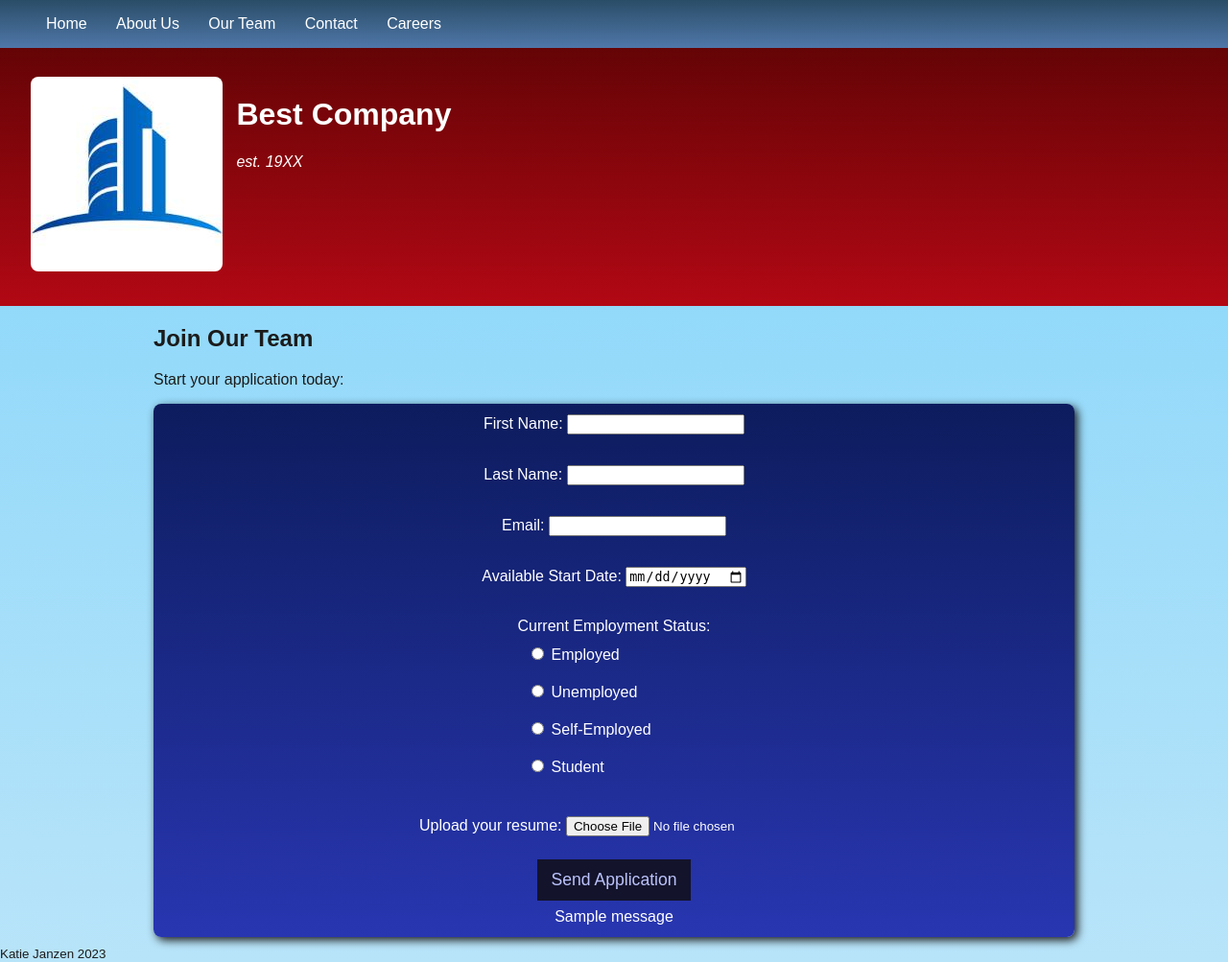
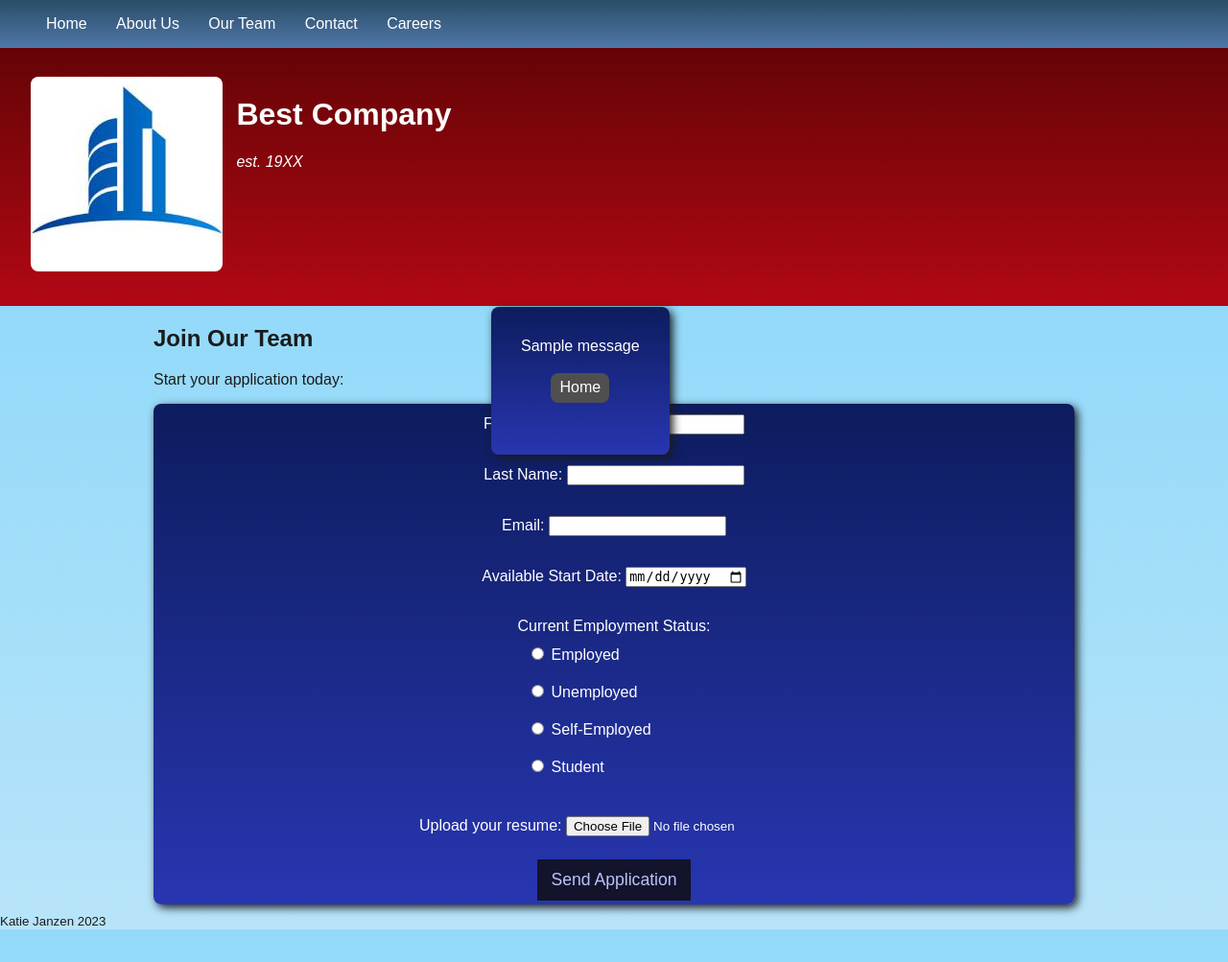
Before and after one commit to ImpendingKataclysm/company_website, a Django app: template main_site/templates/careers.html in a window 1280 px wide. Shown: the whole page at 96% size. After the commit the page ends 969 px from the top, so only its background shows below. Run offline with Django 3.2, Linux system fonts and the light colour scheme; the template is opened without the code that fills it, so the values that code supplies are empty; tables that the repository leaves empty hold one stand-in row (values such as "Sample post"); one stand-in notice (Sample message) is shown.

Commit message:
Display success/error messages in a popup element in the middle of the screen when the user submits a form, including a button to return to the home page.

```diff
--- a/main_site/static/styles/main.css
+++ b/main_site/static/styles/main.css
@@ -130,7 +130,7 @@ nav li a:hover, nav li a:active {
     background-image: url("../images/home-join.jpg");
 }
 
-/* Standout page elements such as employee profiles and forms */
+/* Standout page elements */
 .card {
     background-image: linear-gradient(to bottom, #0d1c5d, #2836b1);
     color: white;
@@ -176,9 +176,37 @@ nav li a:hover, nav li a:active {
     border: none;
 }
 
-/* Success message for email/job application submission */
-.success-message {
-    padding: 0.5rem;
+/* Success and error messages for form submission */
+.response_message {
+    width: 10rem;
+    height: 8rem;
+    padding: 0.8rem;
+    text-align: center;
+    position: fixed;
+    top:40%;
+    left: 40%;
+}
+
+.response_message p {
+    line-height: 1.5;
+}
+
+.response-btn {
+    cursor: pointer;
+    background: #4f4f4f;
+    padding: 0.4rem;
+    width: 30%;
+    margin: auto;
+    border-radius: 0.5rem;
+}
+
+.response-btn a:link, .response-btn a:visited {
+    color: white;
+    text-decoration: none;
+}
+
+.response-btn a:hover, .response-btn a:active {
+    color: #5c82e7;
 }
 
 /* Responsive layouts */
--- a/main_site/templates/careers.html
+++ b/main_site/templates/careers.html
@@ -51,10 +51,13 @@
             </div>
             <button type="submit" class="submit-btn">Send Application</button>
             {% if messages %}
-                <div class="success-message">
-                {% for message in messages %}
-                    {{ message }}
-                {% endfor %}
+                <div class="card response_message">
+                    <p>
+                        {% for message in messages %}
+                            {{ message }}
+                        {% endfor %}
+                    </p>
+                    <div class="response-btn"><a href="/">Home</a></div>
                 </div>
             {% endif %}
         </form>
```
Also changed, not shown: main_site/templates/contact.html (+7 -4 lines).
